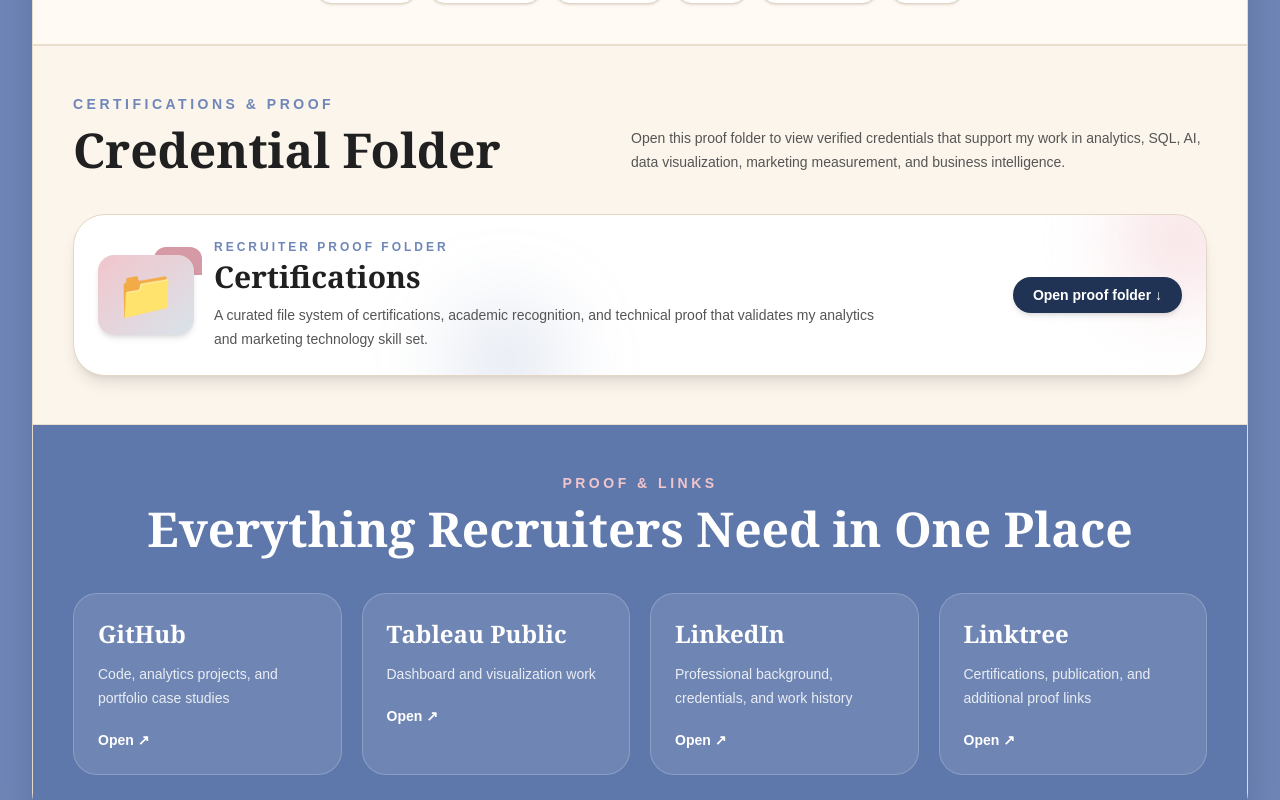
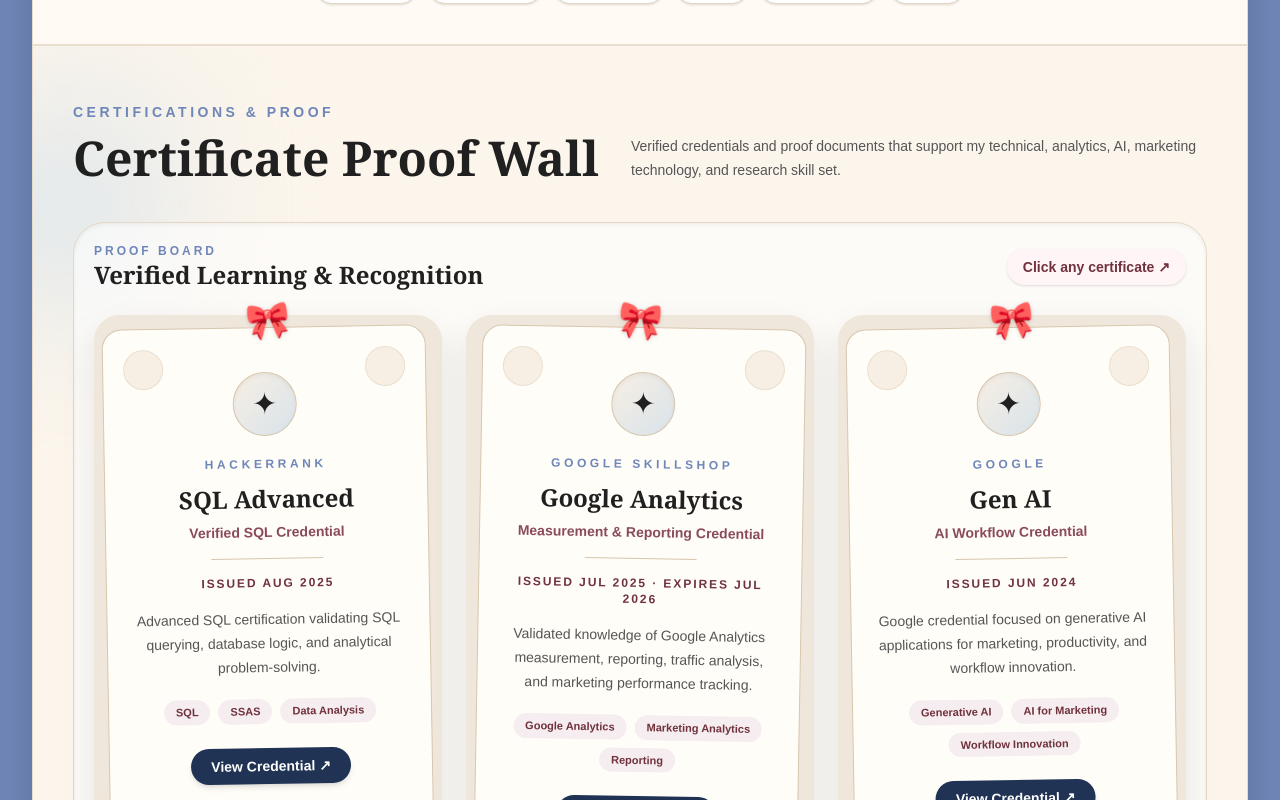
Before and after one commit to AnoohyaAlluri/anoohya-portfolio, a Next.js app: page / in a window 1280 px wide. Shown: the part 3560-4360 px from the top of the page. Built offline with nearby package versions, Linux system fonts and the light colour scheme.

Commit message:
Update page.tsx

```diff
--- a/app/page.tsx
+++ b/app/page.tsx
@@ -1,6 +1,6 @@
 "use client";
 
-import { useEffect, useState } from "react";
+import { useEffect } from "react";
 
 const stackItems = [
   { icon: "📊", title: "Analytics", detail: "GA4, funnels, KPIs, attribution" },
@@ -75,6 +75,7 @@
     title: "SQL Advanced",
     issuer: "HackerRank",
     date: "Issued Aug 2025",
+    proofType: "Verified SQL Credential",
     detail:
       "Advanced SQL certification validating SQL querying, database logic, and analytical problem-solving.",
     skills: ["SQL", "SSAS", "Data Analysis"],
@@ -84,6 +85,7 @@
     title: "Google Analytics",
     issuer: "Google Skillshop",
     date: "Issued Jul 2025 · Expires Jul 2026",
+    proofType: "Measurement & Reporting Credential",
     detail:
       "Validated knowledge of Google Analytics measurement, reporting, traffic analysis, and marketing performance tracking.",
     skills: ["Google Analytics", "Marketing Analytics", "Reporting"],
@@ -93,6 +95,7 @@
     title: "Gen AI",
     issuer: "Google",
     date: "Issued Jun 2024",
+    proofType: "AI Workflow Credential",
     detail:
       "Google credential focused on generative AI applications for marketing, productivity, and workflow innovation.",
     skills: ["Generative AI", "AI for Marketing", "Workflow Innovation"],
@@ -102,6 +105,7 @@
     title: "R Programming",
     issuer: "Udemy",
     date: "Issued Jul 2023",
+    proofType: "Data Analysis Training",
     detail:
       "Training in R programming and analytical workflows for data analysis, statistical thinking, and business problem-solving.",
     skills: ["R Programming", "Analytical Skills", "Data Analysis"],
@@ -111,6 +115,7 @@
     title: "R Systems Certificate",
     issuer: "R Systems",
     date: "Professional Recognition",
+    proofType: "Go-to-Market Strategy Recognition",
     detail:
       "Certificate of appreciation for customer research and development of a go-to-market strategy.",
     skills: ["Customer Research", "Go-to-Market Strategy", "Market Analysis"],
@@ -120,6 +125,7 @@
     title: "Sensory Marketing Study",
     issuer: "Publication",
     date: "Published 2023",
+    proofType: "Published Research",
     detail:
       "Published research using survey data and statistical analysis to study sensory drivers of Gen Z purchase intent and brand loyalty.",
     skills: ["Research", "Marketing Analytics", "Survey Analysis"],
@@ -151,8 +157,6 @@
 ];
 
 export default function Home() {
-  const [certificationsOpen, setCertificationsOpen] = useState(false);
-
   useEffect(() => {
     if (!window.location.hash) {
       window.scrollTo(0, 0);
@@ -597,131 +601,114 @@
 
           <section
             id="credentials"
-            className="border-y border-[#eadfce] bg-[#fbf5ec] px-6 py-12 sm:px-10"
+            className="relative overflow-hidden border-y border-[#eadfce] bg-[#fbf5ec] px-6 py-14 sm:px-10"
           >
-            <div className="flex flex-col justify-between gap-5 md:flex-row md:items-end">
+            <div className="absolute -left-20 top-12 h-56 w-56 rounded-full bg-[#d8e3ea]/70 blur-3xl" />
+            <div className="absolute -right-20 bottom-12 h-64 w-64 rounded-full bg-[#f1c5cc]/70 blur-3xl" />
+
+            <div className="relative flex flex-col justify-between gap-5 md:flex-row md:items-end">
               <div>
                 <p className="text-sm font-bold uppercase tracking-[0.25em] text-[#6f86b8]">
                   Certifications & proof
                 </p>
                 <h2 className="mt-3 font-serif text-4xl font-black sm:text-5xl">
-                  Credential Folder
+                  Certificate Proof Wall
                 </h2>
               </div>
+
               <p className="max-w-xl text-sm leading-6 text-[#555]">
-                Open this proof folder to view verified credentials that support
-                my work in analytics, SQL, AI, data visualization, marketing
-                measurement, and business intelligence.
+                Verified credentials and proof documents that support my
+                technical, analytics, AI, marketing technology, and research
+                skill set.
               </p>
             </div>
 
-            <button
-              type="button"
-              onClick={() => setCertificationsOpen(!certificationsOpen)}
-              className="group relative mt-10 w-full overflow-hidden rounded-[2rem] border border-[#e4d7c5] bg-white p-6 text-left shadow-lg transition hover:-translate-y-1 hover:shadow-2xl"
-            >
-              <div className="absolute -right-10 -top-10 h-32 w-32 rounded-full bg-[#f1c5cc]/50 blur-2xl transition group-hover:scale-125" />
-              <div className="absolute -bottom-10 left-1/3 h-28 w-28 rounded-full bg-[#6f86b8]/20 blur-2xl transition group-hover:scale-125" />
+            <div className="relative mt-10 rounded-[2rem] border border-[#e4d7c5] bg-white/60 p-5 shadow-inner">
+              <div className="mb-6 flex items-center justify-between">
+                <div>
+                  <p className="text-xs font-bold uppercase tracking-[0.25em] text-[#6f86b8]">
+                    Proof board
+                  </p>
+                  <h3 className="font-serif text-2xl font-black">
+                    Verified Learning & Recognition
+                  </h3>
+                </div>
 
-              <div className="relative flex flex-col gap-5 sm:flex-row sm:items-center sm:justify-between">
-                <div className="flex items-center gap-5">
-                  <div className="relative">
-                    <div className="absolute -right-2 -top-2 h-7 w-12 rounded-t-xl bg-[#d69aa7]" />
-                    <div className="relative flex h-20 w-24 items-center justify-center rounded-2xl bg-gradient-to-br from-[#f1c5cc] to-[#d8e3ea] text-5xl shadow-md transition group-hover:-rotate-3 group-hover:scale-105">
-                      📁
+                <div className="hidden rounded-full bg-[#fff4f6] px-4 py-2 text-sm font-bold text-[#70323c] shadow-sm sm:block">
+                  Click any certificate ↗
                 </div>
               </div>
 
-                  <div>
-                    <p className="text-xs font-bold uppercase tracking-[0.25em] text-[#6f86b8]">
-                      Recruiter proof folder
-                    </p>
-                    <h3 className="mt-1 font-serif text-3xl font-black text-[#202020]">
-                      Certifications
-                    </h3>
-                    <p className="mt-2 max-w-2xl text-sm leading-6 text-[#555]">
-                      A curated file system of certifications, academic
-                      recognition, and technical proof that validates my
-                      analytics and marketing technology skill set.
-                    </p>
-                  </div>
-                </div>
-
-                <div className="rounded-full bg-[#203354] px-5 py-2 text-center text-sm font-bold text-white shadow-md transition group-hover:bg-[#16243c]">
-                  {certificationsOpen
-                    ? "Close proof folder ↑"
-                    : "Open proof folder ↓"}
-                </div>
-              </div>
-            </button>
-
-            {certificationsOpen && (
-              <div className="mt-6 rounded-[2rem] border border-[#e4d7c5] bg-[#fffaf3] p-5 shadow-inner">
-                <div className="mb-5 flex items-center gap-3">
-                  <span className="text-2xl">🗂️</span>
-                  <div>
-                    <p className="text-xs font-bold uppercase tracking-[0.25em] text-[#6f86b8]">
-                      Folder opened
-                    </p>
-                    <h3 className="font-serif text-2xl font-black">
-                      Credential Files
-                    </h3>
-                  </div>
-                </div>
-
-                <div className="grid gap-4 md:grid-cols-2 lg:grid-cols-3">
-                  {credentials.map((credential) => (
+              <div className="grid gap-6 md:grid-cols-2 xl:grid-cols-3">
+                {credentials.map((credential, index) => (
                   <a
                     key={credential.title + credential.date}
                     href={credential.href}
                     target="_blank"
                     rel="noopener noreferrer"
-                      className="group rounded-3xl border border-[#e4d7c5] bg-white p-5 shadow-md transition hover:-translate-y-2 hover:shadow-2xl"
+                    className="group relative block min-h-[360px] rounded-[1.6rem] bg-[#efe7dc] p-3 shadow-[0_16px_35px_rgba(32,32,32,0.10)] transition hover:-translate-y-2 hover:rotate-0 hover:shadow-2xl"
                   >
-                      <div className="mb-4 flex items-center justify-between">
-                        <div className="flex h-14 w-14 items-center justify-center rounded-2xl bg-[#eef1f8] text-3xl transition group-hover:rotate-6">
-                          📄
-                        </div>
-                        <span className="rounded-full bg-[#f5edf0] px-3 py-1 text-[11px] font-bold uppercase tracking-wider text-[#70323c]">
-                          file
-                        </span>
+                    <div
+                      className={`absolute left-1/2 top-[-14px] z-20 -translate-x-1/2 text-4xl drop-shadow-sm transition group-hover:-translate-y-1 ${
+                        index % 2 === 0 ? "rotate-[-6deg]" : "rotate-[6deg]"
+                      }`}
+                    >
+                      🎀
                     </div>
 
-                      <p className="text-xs font-bold uppercase tracking-[0.2em] text-[#6f86b8]">
+                    <div
+                      className={`relative h-full rounded-[1.25rem] border border-[#d8c6ad] bg-[#fffdf8] p-6 text-center ${
+                        index % 2 === 0 ? "rotate-[-1deg]" : "rotate-[1deg]"
+                      } transition group-hover:rotate-0`}
+                    >
+                      <div className="absolute left-5 top-5 h-10 w-10 rounded-full border border-[#eadfce] bg-[#f8efe4]" />
+                      <div className="absolute right-5 top-5 h-10 w-10 rounded-full border border-[#eadfce] bg-[#f8efe4]" />
+
+                      <div className="mx-auto mt-5 flex h-16 w-16 items-center justify-center rounded-full border border-[#d8c6ad] bg-gradient-to-br from-[#f8efe4] to-[#d8e3ea] text-3xl shadow-inner">
+                        ✦
+                      </div>
+
+                      <p className="mt-5 text-xs font-bold uppercase tracking-[0.3em] text-[#6f86b8]">
                         {credential.issuer}
                       </p>
 
-                      <h3 className="mt-3 font-serif text-xl font-bold leading-tight">
+                      <h3 className="mx-auto mt-3 max-w-xs font-serif text-2xl font-black leading-tight text-[#202020]">
                         {credential.title}
                       </h3>
 
-                      <p className="mt-2 text-xs font-semibold text-[#8a4b57]">
+                      <p className="mt-2 text-sm font-bold text-[#8a4b57]">
+                        {credential.proofType}
+                      </p>
+
+                      <div className="mx-auto mt-4 h-px w-28 bg-[#d8c6ad]" />
+
+                      <p className="mt-4 text-xs font-bold uppercase tracking-[0.16em] text-[#70323c]">
                         {credential.date}
                       </p>
 
-                      <p className="mt-3 text-sm leading-6 text-[#555]">
+                      <p className="mt-4 text-sm leading-6 text-[#555]">
                         {credential.detail}
                       </p>
 
-                      <div className="mt-4 flex flex-wrap gap-2">
+                      <div className="mt-5 flex flex-wrap justify-center gap-2">
                         {credential.skills.map((skill) => (
                           <span
                             key={skill}
-                            className="rounded-full bg-[#f5edf0] px-3 py-1 text-xs font-semibold text-[#70323c]"
+                            className="rounded-full bg-[#f5edf0] px-3 py-1 text-[11px] font-bold text-[#70323c]"
                           >
                             {skill}
                           </span>
                         ))}
                       </div>
 
-                      <p className="mt-5 text-sm font-bold text-[#203354]">
-                        View proof file ↗
-                      </p>
+                      <div className="mt-6 inline-flex rounded-full bg-[#203354] px-5 py-2 text-sm font-bold text-white shadow-md transition group-hover:bg-[#16243c]">
+                        View Credential ↗
+                      </div>
+                    </div>
                   </a>
                 ))}
               </div>
             </div>
-            )}
           </section>
 
           <section
```
Lines whose indentation alone changed are shown as unchanged.
